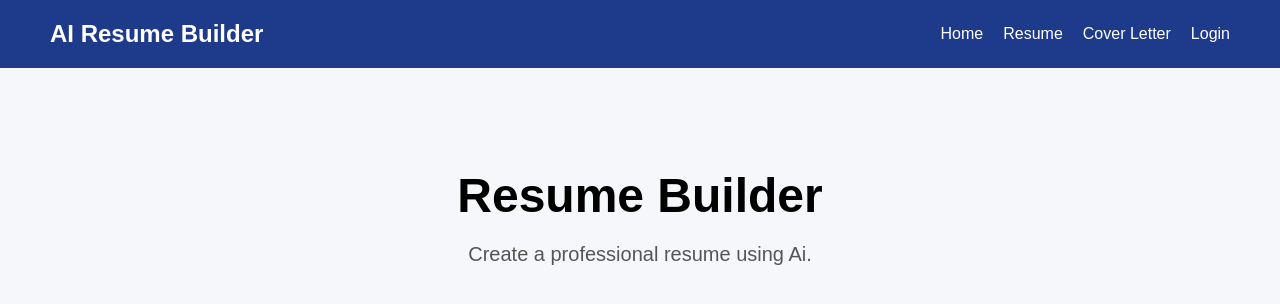
After one commit to Saint-dev-svg/AI-Resume-Builder, a Flask app: page /resume in a window 1280 px wide. The commit adds this page. Shown: the top 304 px of the page. Run offline with Flask 3, Linux system fonts and the light colour scheme.

Commit message:
Add template inheritance and multiple routes

```diff
--- a/app.py
+++ b/app.py
@@ -4,7 +4,19 @@ app = Flask(__name__)
 
 @app.route("/")
 def home():
-    return render_template("index.html")
+    return render_template("index.html", title = "Home")
+
+@app.route("/resume")
+def resume():
+    return render_template("resume.html", title = "Resume")
+
+@app.route("/cover-letter")
+def cover_letter():
+    return render_template("cover_letter.html", title = "Cover Letter")
+
+@app.route("/login")
+def login():
+    return render_template("login.html", title = "Login")
 
 if __name__ == "__main__":
     app.run(debug=True)
--- /dev/null
+++ b/templates/base.html
@@ -0,0 +1,31 @@
+<!DOCTYPE html>
+<html lang="en">
+<head>
+    <meta charset="UTF-8">
+    <meta name="viewport" content="width=device-width, initial-scale=1.0">
+    <title>AI Resume Builder | {{ title }}</title>
+
+    <link rel="stylesheet"
+          href="{{ url_for('static', filename='css/style.css') }}">
+</head>
+
+<body>
+
+    <nav>
+
+        <h2>AI Resume Builder</h2>
+
+        <ul>
+            <li><a href="{{ url_for('home') }}">Home</a></li>
+            <li><a href="{{ url_for('resume') }}">Resume</a></li>
+            <li><a href="{{ url_for('cover_letter') }}">Cover Letter</a></li>
+            <li><a href="{{ url_for('login') }}">Login</a></li>
+        </ul>
+
+    </nav>
+
+    {% block content %}
+    {% endblock %}
+
+</body>
+</html>
--- /dev/null
+++ b/templates/resume.html
@@ -0,0 +1,15 @@
+{% extends "base.html" %}
+
+{% block content %}
+
+<section class="hero">
+    <h1>
+        Resume Builder
+    </h1>
+
+    <p>
+        Create a professional resume using Ai.
+    </p>
+</section>
+
+{% endblock %}
```
Also changed, not shown: templates/cover_letter.html (added, +13 -0 lines), templates/index.html (+3 -24 lines), templates/login.html (added, +13 -0 lines).
